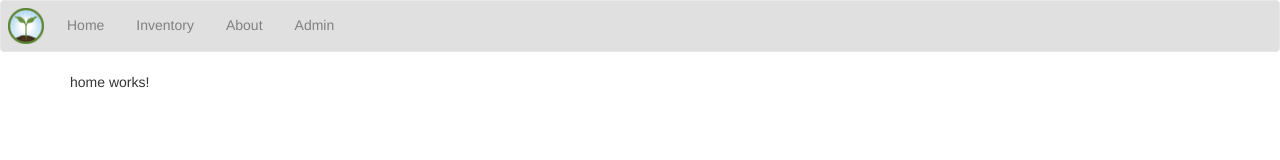
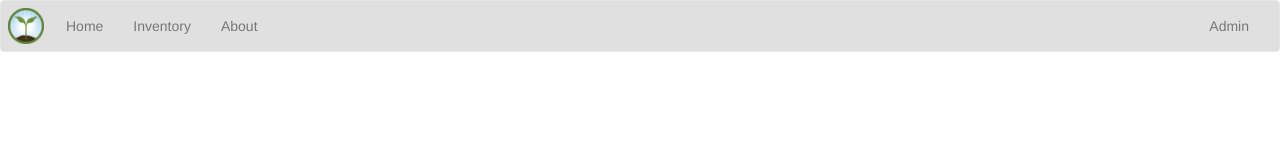
Before and after one commit to tbone255/harvester, an Angular app in the folder harvester_fe/harvesterApp/: page /home in a window 1280 px wide. Shown: the top 160 px of the page. Built offline with nearby package versions, Linux system fonts and the light colour scheme.

Commit message:
navbar collapse

```diff
--- a/harvester_fe/harvesterApp/src/app/components/navbar/navbar.component.html
+++ b/harvester_fe/harvesterApp/src/app/components/navbar/navbar.component.html
@@ -1,33 +1,22 @@
-<div class="container-fullwidth">
 <nav class="navbar navbar-default">
   <div class="container-fluid">
     <div class="navbar-header">
-        <button type="button" class="navbar-toggle collapsed" data-toggle="collapse">
-          <span class="sr-only">Toggle navigation</span>
       <button type="button" class="navbar-toggle" data-toggle="collapse" data-target="#myNavbar">
         <span class="icon-bar"></span>
         <span class="icon-bar"></span>
         <span class="icon-bar"></span>
       </button>
-
-        </button>
-        <a class="navbar-brand" href="#"><img [src]="LOGO">
-        </a>
+      <a class="navbar-brand" href="#"><img [src]="LOGO"></a>
     </div>
-      <div id="navbar" class="navbar-collapse collapse" id="myNavbar">
-        <ul >
+    <div class="collapse navbar-collapse" id="myNavbar">
+      <ul class="nav navbar-nav">
         <li><a routerLink="home">Home</a></li>
         <li><a routerLink="inventory">Inventory</a></li>
         <li><a routerLink="about">About</a></li>
+      </ul>
+      <ul class="nav navbar-nav navbar-right">
         <li><a routerLink="admin">Admin</a></li>
       </ul>
     </div>
-      <!--/.nav-collapse -->
   </div>
-    <!--/.container-fluid -->
 </nav>
-</div>
-
-<div class="container">
-  <router-outlet></router-outlet>
-</div>
--- a/harvester_fe/harvesterApp/src/app/components/navbar/navbar.component.less
+++ b/harvester_fe/harvesterApp/src/app/components/navbar/navbar.component.less
@@ -1,22 +1,3 @@
-ul {
-    list-style-type: none;
-    margin: 0;
-    padding: 0;
-    overflow: hidden;
-}
-
-li {
-    float: left;
-}
-
-li a {
-    display: block;
-    color: grey;
-    text-align: center;
-    padding: 14px 16px;
-    text-decoration: none;
-}
-
 li a:hover:not(.active) {
     background-color: #4CAF50;
     color: white;
```
Lines whose indentation alone changed are shown as unchanged.
